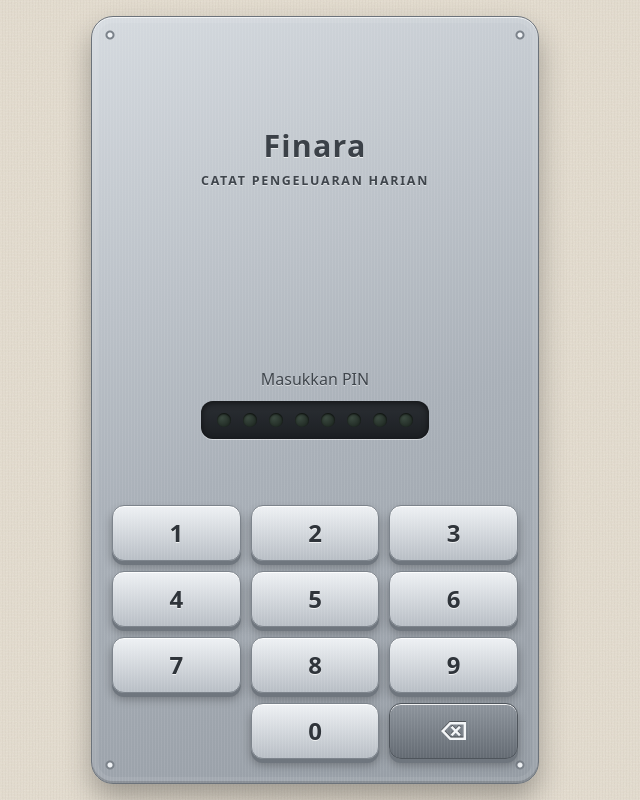
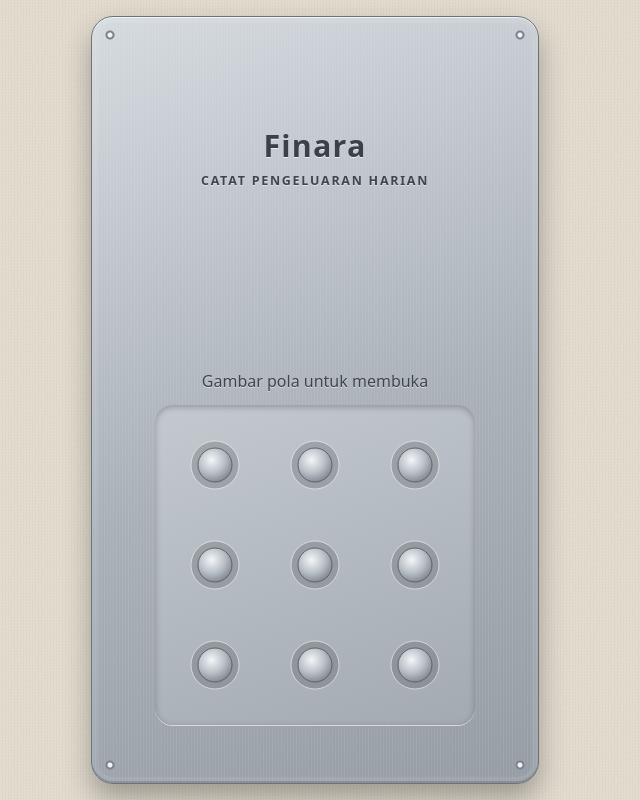
Before and after one commit to Derida23/Finara, a Svelte app: page / in a window 1280 px wide. Shown: the whole page, without its empty margins (325-965 px from the left). Built offline with nearby package versions, Linux system fonts and the light colour scheme.

Commit message:
feat(src/screens): replace pin screen with pattern lock screen

```diff
--- a/src/App.svelte
+++ b/src/App.svelte
@@ -3,7 +3,7 @@
   import { session } from "./lib/session.svelte";
   import CaptureScreen from "./screens/CaptureScreen.svelte";
   import HistoryScreen from "./screens/HistoryScreen.svelte";
-  import PinScreen from "./screens/PinScreen.svelte";
+  import LockScreen from "./screens/LockScreen.svelte";
   import SummaryScreen from "./screens/SummaryScreen.svelte";
 
   let tab = $state<Tab>("capture");
@@ -30,7 +30,7 @@
   </div>
   <BottomNav bind:tab />
 {:else}
-  <PinScreen />
+  <LockScreen />
 {/if}
 
 <style>
--- a/src/lib/api.ts
+++ b/src/lib/api.ts
@@ -75,8 +75,8 @@ const createExpenseId = (): string => {
   ].join("-");
 };
 
-const login = (pin: string): Promise<Session> => {
-  return sendJson<Session>("/login", { method: "POST", body: { pin } });
+const login = (pattern: string): Promise<Session> => {
+  return sendJson<Session>("/login", { method: "POST", body: { pattern } });
 };
 
 const listCategories = async (): Promise<Category[]> => {
--- a/src/screens/PinScreen.svelte
+++ b/src/screens/LockScreen.svelte
@@ -1,20 +1,20 @@
 <script lang="ts">
-  import Numpad from "../components/Numpad.svelte";
+  import PatternPad from "../components/PatternPad.svelte";
   import { ApiError, login } from "../lib/api";
   import { session } from "../lib/session.svelte";
 
-  const PIN_LENGTH = 8;
-  const DIGIT_KEY = /^\d$/;
-  const DOT_INDEXES = Array.from({ length: PIN_LENGTH }, (_, index) => index);
+  // How long a rejected pattern stays red before it is wiped, as on Android.
+  const WRONG_DISPLAY_MS = 1000;
 
-  let pin = $state("");
+  let pad = $state<ReturnType<typeof PatternPad>>();
   let isChecking = $state(false);
+  let isWrong = $state(false);
   let message = $state("");
   let isShaking = $state(false);
 
   const errorMessage = (error: unknown): string => {
-    if (error instanceof ApiError && error.code === "INVALID_PIN") {
-      return "PIN salah. Coba lagi.";
+    if (error instanceof ApiError && error.code === "INVALID_PATTERN") {
+      return "Pola salah. Coba lagi.";
     }
     if (error instanceof ApiError && error.code === "NETWORK") {
       return "Tidak bisa terhubung. Periksa koneksi internet.";
@@ -22,49 +22,26 @@
     return "Server sedang bermasalah. Coba lagi sebentar lagi.";
   };
 
-  const submit = async (value: string) => {
+  const submit = async (pattern: string) => {
     isChecking = true;
     try {
-      session.unlock(await login(value));
+      session.unlock(await login(pattern));
     } catch (error) {
       message = errorMessage(error);
-      pin = "";
+      isWrong = true;
       isShaking = true;
       navigator.vibrate?.(200);
+      setTimeout(() => {
+        isWrong = false;
+        pad?.clear();
+      }, WRONG_DISPLAY_MS);
     } finally {
       isChecking = false;
     }
   };
-
-  const press = (key: string) => {
-    if (isChecking || pin.length >= PIN_LENGTH) {
-      return;
-    }
-    message = "";
-    pin += key;
-    if (pin.length === PIN_LENGTH) {
-      void submit(pin);
-    }
-  };
-
-  const backspace = () => {
-    if (!isChecking) {
-      pin = pin.slice(0, -1);
-    }
-  };
-
-  const onKeydown = (event: KeyboardEvent) => {
-    if (DIGIT_KEY.test(event.key)) {
-      press(event.key);
-    } else if (event.key === "Backspace") {
-      backspace();
-    }
-  };
 </script>
 
-<svelte:window onkeydown={onKeydown} />
-
-<main class="pin-screen">
+<main class="lock-screen">
   <div class="door">
     <header>
       <h1>Finara</h1>
@@ -72,31 +49,26 @@
     </header>
 
     <div class="lock">
-      <p class="instruction">Masukkan PIN</p>
-      <div
-        class="leds"
-        class:shaking={isShaking}
-        class:alarm={message !== "" && !isChecking}
-        role="img"
-        aria-label={`${pin.length} dari ${PIN_LENGTH} digit terisi`}
-        onanimationend={() => (isShaking = false)}
-      >
-        {#each DOT_INDEXES as index (index)}
-          <span class="led" class:on={index < pin.length}></span>
-        {/each}
+      <p class="instruction">Gambar pola untuk membuka</p>
+      <div class="plate" class:shaking={isShaking} onanimationend={() => (isShaking = false)}>
+        <PatternPad
+          bind:this={pad}
+          {isWrong}
+          disabled={isChecking}
+          onStart={() => (message = "")}
+          onTooShort={() => (message = "Sambungkan minimal 4 titik.")}
+          onComplete={submit}
+        />
       </div>
+      <p class="message" class:error={!isChecking} aria-live="polite">
+        {isChecking ? "Memeriksa…" : message}
+      </p>
     </div>
-
-    <p class="message" class:error={!isChecking} aria-live="polite">
-      {isChecking ? "Memeriksa…" : message}
-    </p>
-
-    <Numpad variant="safe" onKey={press} onBackspace={backspace} disabled={isChecking} />
   </div>
 </main>
 
 <style>
-  .pin-screen {
+  .lock-screen {
     min-height: calc(100dvh - 2 * var(--space));
     display: flex;
   }
@@ -157,7 +129,7 @@
     display: flex;
     flex-direction: column;
     align-items: center;
-    gap: 10px;
+    gap: 12px;
   }
 
   .instruction {
@@ -166,38 +138,16 @@
     text-shadow: 0 1px 0 rgb(255 255 255 / 0.5);
   }
 
-  /* Recessed indicator strip; one LED per digit. */
-  .leds {
-    align-self: center;
-    display: flex;
-    gap: 12px;
-    padding: 12px 16px;
-    border-radius: 12px;
-    background: linear-gradient(#2b2f34, #1c1f23);
+  /* A slightly sunken steel plate the nine bolts are set into. */
+  .plate {
+    width: 100%;
+    max-width: 320px;
+    padding: 10px;
+    border-radius: 18px;
+    background: linear-gradient(160deg, #c3c9cf, #a3aab2);
     box-shadow:
-      inset 0 2px 6px rgb(0 0 0 / 0.6),
-      0 1px 0 rgb(255 255 255 / 0.5);
-  }
-
-  .led {
-    width: 14px;
-    height: 14px;
-    border-radius: 50%;
-    background: radial-gradient(circle at 35% 35%, #3b4a40, #18201b);
-    box-shadow: inset 0 1px 2px rgb(0 0 0 / 0.8);
-  }
-
-  .led.on {
-    background: radial-gradient(circle at 35% 35%, #c9ffd9, #2fd469 45%, #138a3d);
-    box-shadow:
-      0 0 8px #2fd469,
-      0 0 2px #2fd469;
-  }
-
-  /* After a wrong PIN every LED glows red until the next digit is typed. */
-  .alarm .led {
-    background: radial-gradient(circle at 35% 35%, #ffd0c9, #e5483a 45%, #8f1d14);
-    box-shadow: 0 0 8px #e5483a;
+      inset 0 2px 6px rgb(0 0 0 / 0.25),
+      0 1px 0 rgb(255 255 255 / 0.6);
   }
 
   .shaking {
```
